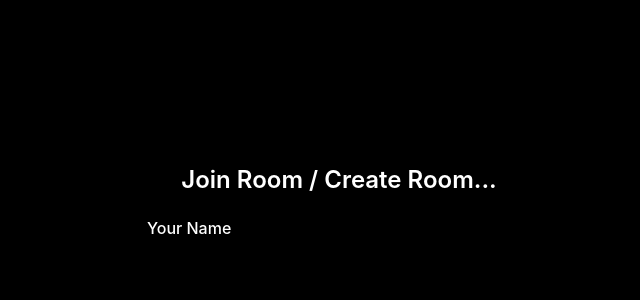
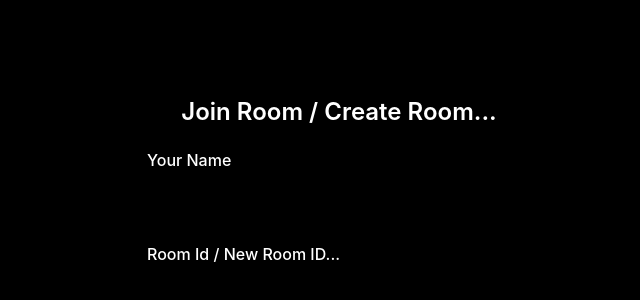
Before and after one commit to programmerdevOp/chat-application-frontend, a React (Vite) app: page / in a window 1280 px wide. Shown: the part 194-494 px from the top of the page, without its empty margins (301-941 px from the left). Built offline with nearby package versions, Linux system fonts and the light colour scheme.

Commit message:
adding room id div in join create chat

```diff
--- a/src/components/JoinCreateChat.jsx
+++ b/src/components/JoinCreateChat.jsx
@@ -3,10 +3,32 @@ const JoinCreateChat = () => {
         <div className="min-h-screen flex items-center justify-center">
             <div className="p-8 w-full flex flex-col gap-5 max-w-md rounded dark:bg-gray-800">
                 <h1 className="text-2xl font-semibold text-center text-white shadow">Join Room / Create Room...</h1>
-                 {/* form div */}
+                {/* name div */}
                 <div className="">
-                <label htmlFor="" className="block font-medium mb-2 text-white">Your Name</label>
-            </div>
+
+                    <label htmlFor="name"
+                        className="block font-medium mb-2 text-white">
+                        Your Name
+                    </label>
+
+                    <input type="text"
+                        id="name"
+                        className="w-full dark:bg-gray-600 px-4 py-2 border dark:border-gray-300 rounded-full focus:outline-none focus:ring-2 focus:ring-blue-500"
+                    />
+                </div>
+
+                {/* room id div */}
+                <div className="">
+                    <label htmlFor="name"
+                      className="block font-medium mb-2 text-white">
+                        Room Id / New Room ID...
+                    </label>
+
+                    <input type="text"
+                       id="name"
+                       className="w-full dark:bg-gray-600 px-4 py-2 border dark:border-gray-600 rounded-full focus:outline-none focus:ring-2 focus:ring-blue-500"
+                    />
+                </div>
             </div>
 
 
```
